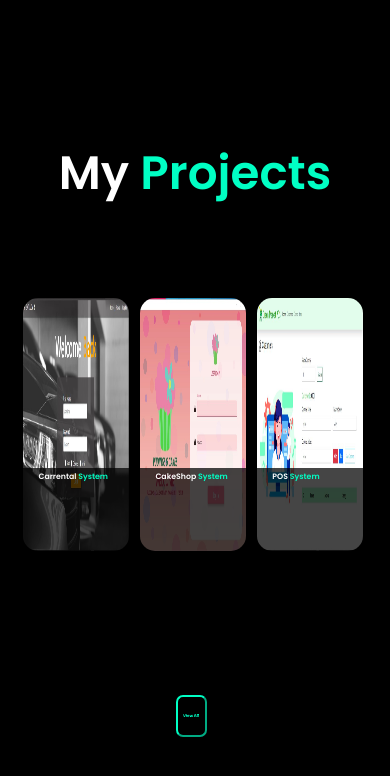
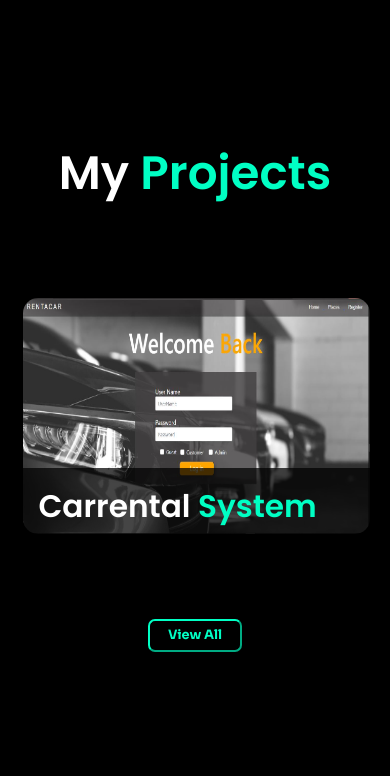
Before and after one commit to IsuruVithanage/IsuruVithanage.github.io, a plain HTML site: page index.html in a window 390 px wide. Shown: the part 3289-4065 px from the top of the page. Drawn offline with nearby package versions, Linux system fonts and the light colour scheme; a web font is replaced by a local one.

Commit message:
Add files via upload

```diff
--- a/assets/css/mediaStyles.css
+++ b/assets/css/mediaStyles.css
@@ -464,6 +464,44 @@ body {
         top: 21vh;
     }
 
+    #p1{
+        display: none;
+    }
+
+    #p2{
+        display: none;
+    }
+    .pro_section {
+        width: 89vw;
+        height: 28vh;
+    }
+
+    .intro {
+        height: 8vh;
+        width: 89vw;
+    }
+
+    .intro h1 {
+        font-size: 8vw;
+    }
+
+    .intro p {
+        font-size: 4vw;
+    }
+
+    #btnViewPro {
+        top: 38vh;
+        left: 38vw;
+        position: absolute;
+        z-index: 3;
+        width: 24vw;
+        height: 4vh;
+        font-size: 3.3vw;
+    }
+
+
+
+
 
 
 
--- a/index.html
+++ b/index.html
@@ -233,7 +233,7 @@
         </div>
         <div style="width: 3vw"></div>
 
-        <div class="pro_section" style="left: 480px;" onclick="window.open('https://github.com/IsuruVithanage/CakeShop');">
+        <div id="p1" class="pro_section" style="left: 480px;" onclick="window.open('https://github.com/IsuruVithanage/CakeShop');">
             <img src="assets/images/cake.jpg" alt="" width="100%" height="100%">
             <div class="intro">
                 <h1>CakeShop <span style="color: #00ffc4">System</span></h1>
@@ -242,7 +242,7 @@
         </div>
         <div style="width: 3vw"></div>
 
-        <div class="pro_section" style="left: 920px;" onclick="window.open('https://github.com/IsuruVithanage/POS-JavaEE/tree/master');">
+        <div id="p2" class="pro_section" style="left: 920px;" onclick="window.open('https://github.com/IsuruVithanage/POS-JavaEE/tree/master');">
             <img src="assets/images/jdf.JPG" alt="" width="100%" height="100%">
             <div class="intro">
                 <h1>POS <span style="color: #00ffc4">System</span></h1>
```
